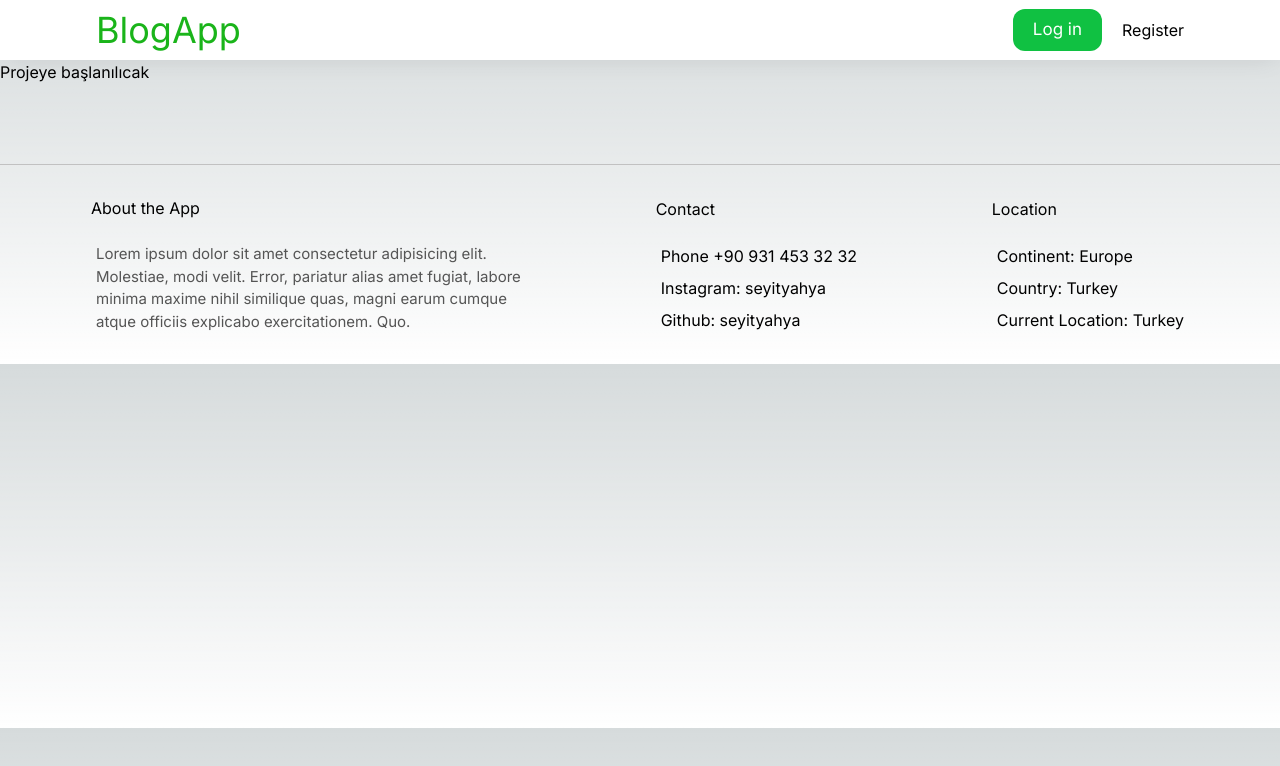
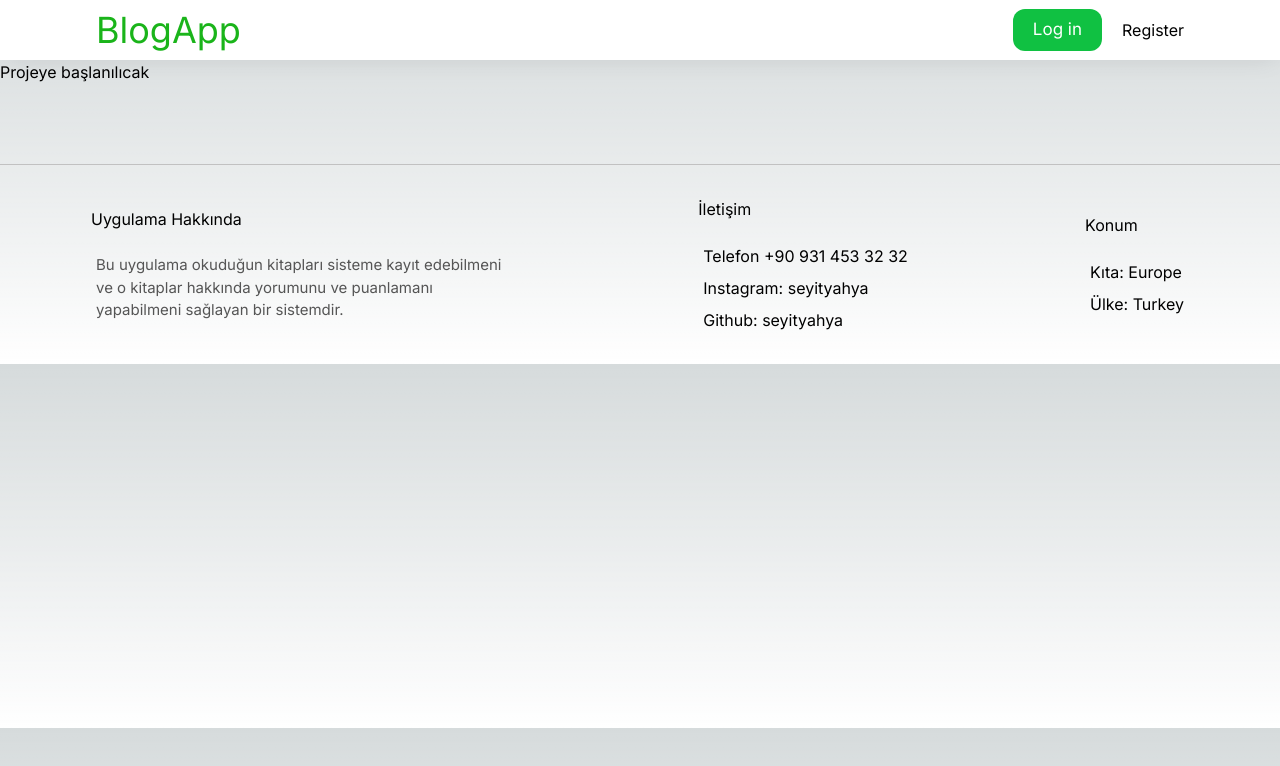
Before and after one commit to NoBrainer24/Tracking_system, a Next.js app: page / in a window 1280 px wide. Shown: the top 766 px of the page. Built offline with nearby package versions, Linux system fonts and the light colour scheme.

Commit message:
footer continue

```diff
--- a/src/components/footer/Footer.jsx
+++ b/src/components/footer/Footer.jsx
@@ -6,25 +6,23 @@ const Footer = () => {
     <footer className={classes.footer}>
       <div className={classes.wrapper}>
         <div className={classes.col}>
-          <h2>About the App</h2>
+          <h2>Uygulama Hakkında</h2>
           <p>
-            Lorem ipsum dolor sit amet consectetur adipisicing elit. Molestiae,
-            modi velit. Error, pariatur alias amet fugiat, labore minima maxime
-            nihil similique quas, magni earum cumque atque officiis explicabo
-            exercitationem. Quo.
+            Bu uygulama okuduğun kitapları sisteme kayıt edebilmeni ve o
+            kitaplar hakkında yorumunu ve puanlamanı yapabilmeni sağlayan bir
+            sistemdir.
           </p>
         </div>
         <div className={classes.col}>
-          <h2>Contact</h2>
-          <span>Phone +90 931 453 32 32</span>
+          <h2>İletişim</h2>
+          <span>Telefon +90 931 453 32 32</span>
           <span>Instagram: seyityahya</span>
           <span>Github: seyityahya</span>
         </div>
         <div className={classes.col}>
-          <h2>Location</h2>
-          <span>Continent: Europe</span>
-          <span>Country: Turkey</span>
-          <span>Current Location: Turkey</span>
+          <h2>Konum</h2>
+          <span>Kıta: Europe</span>
+          <span>Ülke: Turkey</span>
         </div>
       </div>
     </footer>
```
